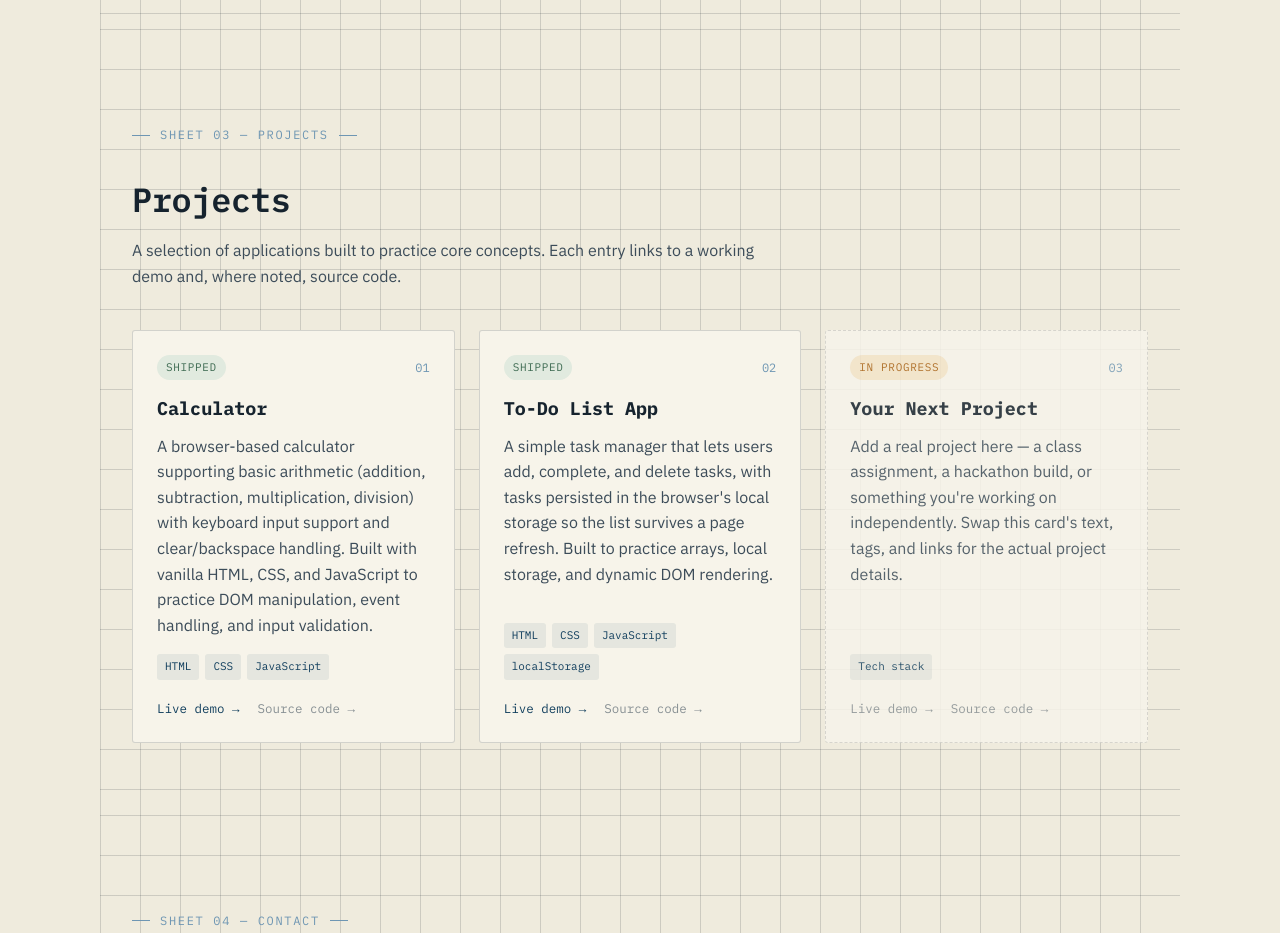
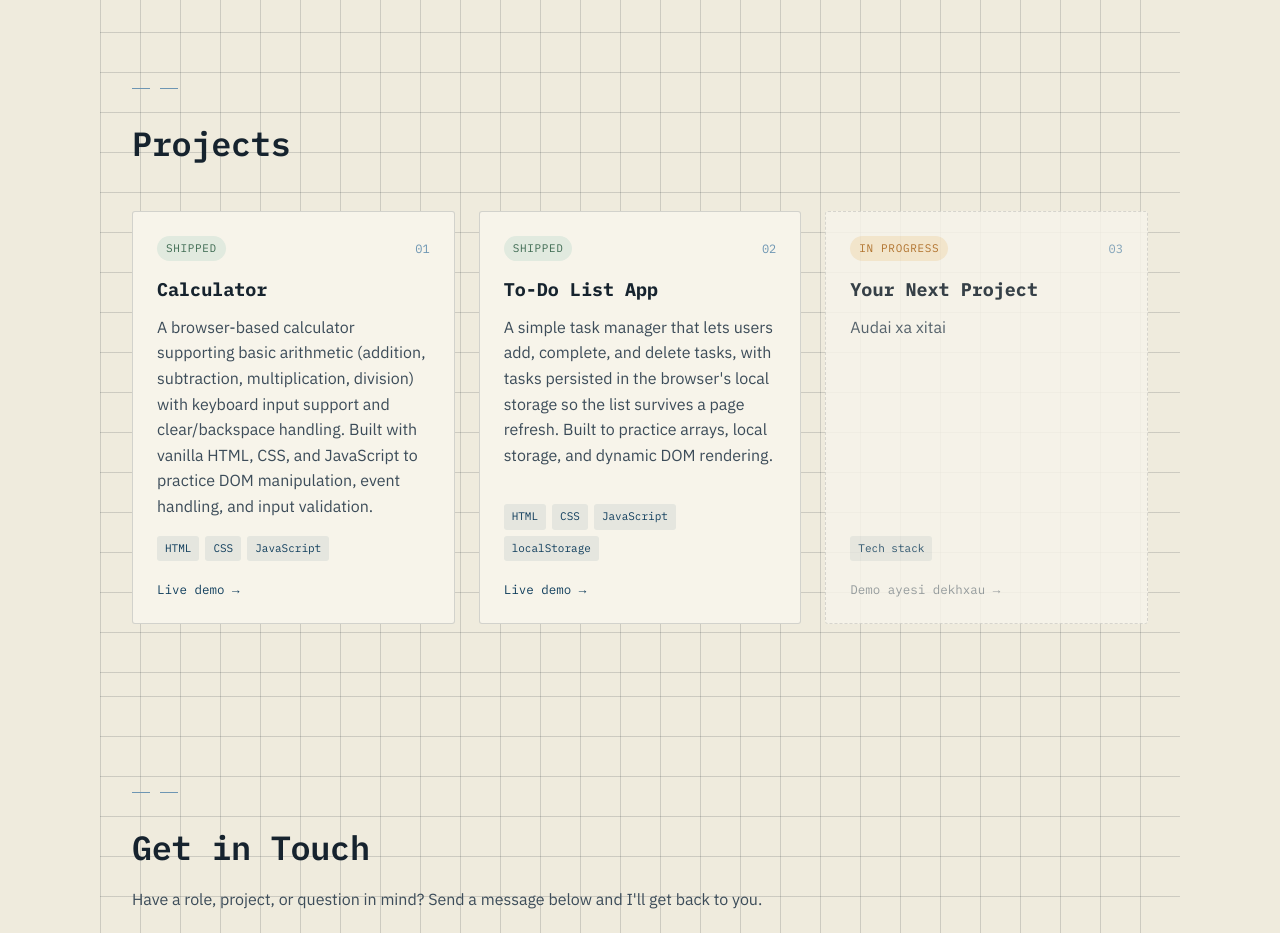
Before and after one commit to bipin-it/portfolio, a website: page index.html in a window 1280 px wide. Shown: the part 1140-2073 px from the top of the page. Drawn offline with Linux system fonts and the light colour scheme.

Commit message:
Update index.html

```diff
--- a/index.html
+++ b/index.html
@@ -39,7 +39,7 @@
 
   <!-- ============ HERO / PROFILE ============ -->
   <section class="sheet hero" id="profile">
-    <div class="sheet-label"><span class="tick"></span>SHEET 01 — PROFILE<span class="tick"></span></div>
+    <div class="sheet-label"><span class="tick"></span>PROFILE<span class="tick"></span></div>
 
     <div class="hero-grid">
       <div class="hero-photo-frame">
@@ -50,7 +50,7 @@
       </div>
 
       <div class="hero-copy">
-        <p class="eyebrow">Portfolio — Rev. 1.0</p>
+        <p class="eyebrow"></p>
         <h1>Bipin Khanal</h1>
         <p class="hero-role">IT Engineering Student &amp; Web Developer</p>
         <p class="hero-terminal" aria-hidden="true"><span id="typedText"></span><span class="cursor">▌</span></p>
@@ -69,7 +69,7 @@
 
   <!-- ============ SKILLS ============ -->
   <section class="sheet" id="skills">
-    <div class="sheet-label"><span class="tick"></span>SHEET 02 — TOOLKIT<span class="tick"></span></div>
+    <div class="sheet-label"><span class="tick"></span><span class="tick"></span></div>
     <h2 class="sheet-title">Skills &amp; Tools</h2>
     <p class="sheet-intro">
       Technologies I'm actively studying and using in coursework and personal projects.
@@ -109,11 +109,10 @@
 
   <!-- ============ PROJECTS ============ -->
   <section class="sheet" id="projects">
-    <div class="sheet-label"><span class="tick"></span>SHEET 03 — PROJECTS<span class="tick"></span></div>
+    <div class="sheet-label"><span class="tick"></span><span class="tick"></span></div>
     <h2 class="sheet-title">Projects</h2>
     <p class="sheet-intro">
-      A selection of applications built to practice core concepts. Each entry links to a
-      working demo and, where noted, source code.
+
     </p>
 
     <div class="project-grid">
@@ -135,7 +134,7 @@
         </ul>
         <div class="project-links">
           <a href="../calculator.html" class="link-arrow">Live demo →</a>
-          <a href="#" class="link-arrow link-muted" title="Replace with your GitHub repo link">Source code →</a>
+
         </div>
       </article>
 
@@ -155,7 +154,7 @@
         </ul>
         <div class="project-links">
           <a href="../TODOLIST.html" class="link-arrow">Live demo →</a>
-          <a href="#" class="link-arrow link-muted" title="Replace with your GitHub repo link">Source code →</a>
+
         </div>
       </article>
 
@@ -166,16 +165,14 @@
         </div>
         <h3>Your Next Project</h3>
         <p>
-          Add a real project here — a class assignment, a hackathon build, or something you're
-          working on independently. Swap this card's text, tags, and links for the actual
-          project details.
+         Audai xa xitai
         </p>
         <ul class="tech-tags">
           <li>Tech stack</li>
         </ul>
         <div class="project-links">
-          <a href="#" class="link-arrow link-muted">Live demo →</a>
-          <a href="#" class="link-arrow link-muted">Source code →</a>
+          <a href="#" class="link-arrow link-muted">Demo ayesi dekhxau →</a>
+
         </div>
       </article>
 
@@ -184,7 +181,7 @@
 
   <!-- ============ CONTACT ============ -->
   <section class="sheet" id="contact">
-    <div class="sheet-label"><span class="tick"></span>SHEET 04 — CONTACT<span class="tick"></span></div>
+    <div class="sheet-label"><span class="tick"></span><span class="tick"></span></div>
     <h2 class="sheet-title">Get in Touch</h2>
     <p class="sheet-intro">
       Have a role, project, or question in mind? Send a message below and I'll get back to you.
@@ -229,8 +226,7 @@
           <li><span class="contact-label">Location</span><span>Kathmandu, Nepal</span></li>
         </ul>
         <p class="contact-note">
-          Replace the placeholder email and profile links above with your real contact details
-          before publishing this site.
+
         </p>
       </aside>
     </div>
```
